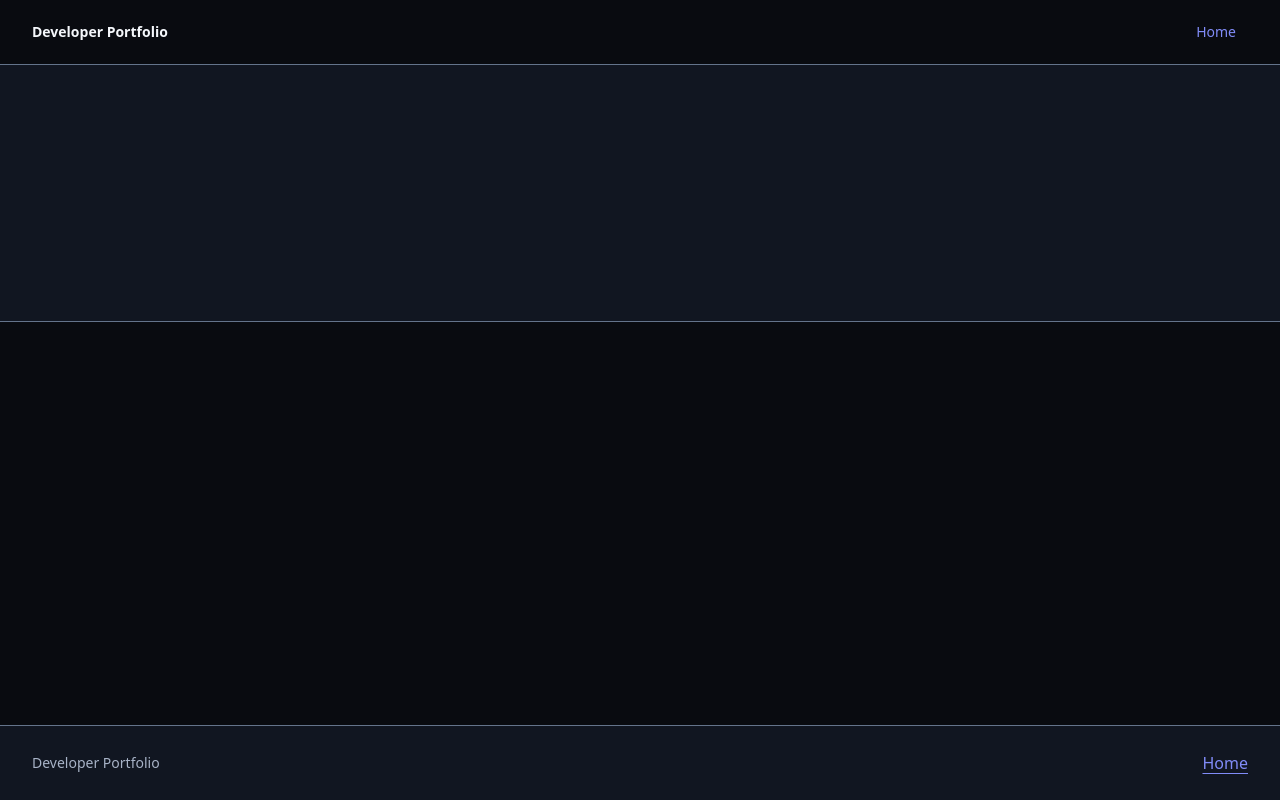
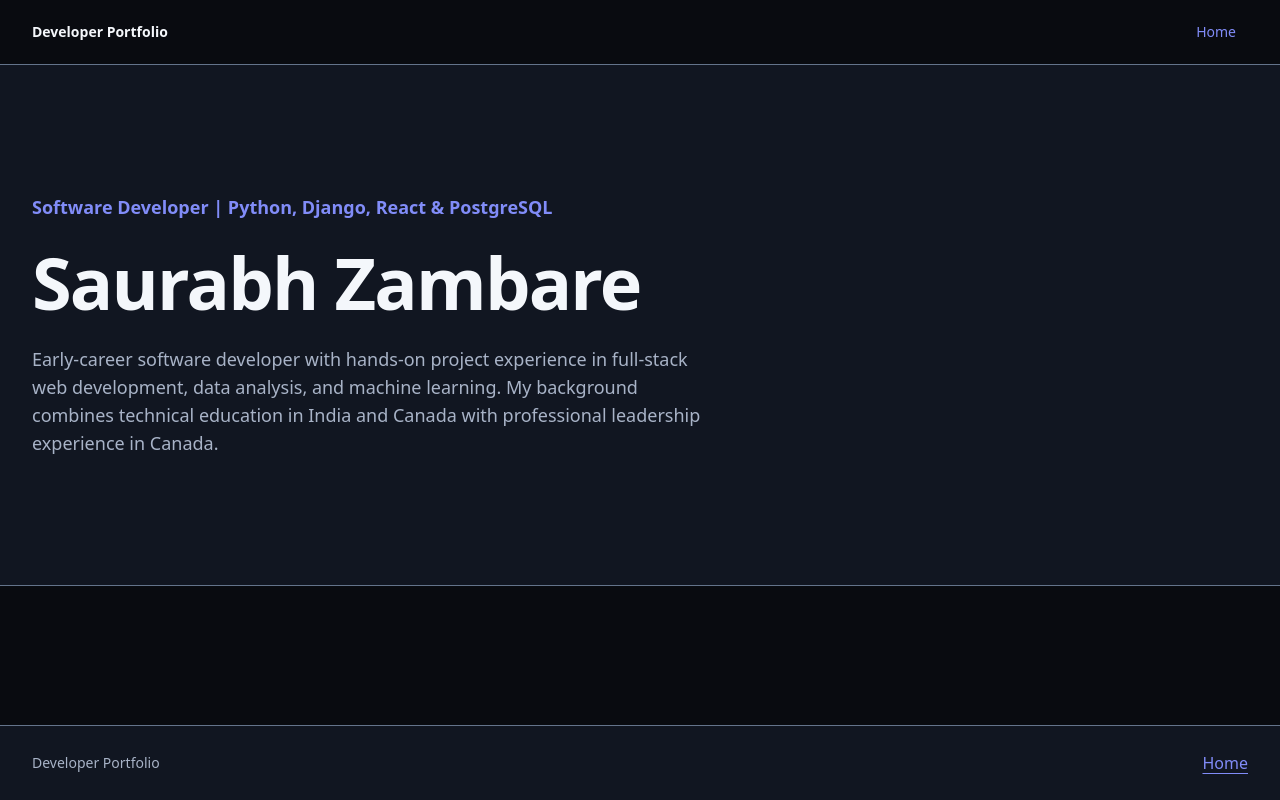
Before and after one commit to Saurabhzambare/ai-powered-developer-portfolio, a React (Vite) app in the folder frontend/: page / in a window 1280 px wide. Built offline with nearby package versions, Linux system fonts and the light colour scheme.

Commit message:
feat: add approved homepage hero content

```diff
--- a/frontend/src/components/home/HeroSection.tsx
+++ b/frontend/src/components/home/HeroSection.tsx
@@ -1,4 +1,7 @@
+import { candidateProfile } from '../../content/candidateProfile'
 import { Container } from '../layout/Container'
+import { Heading } from '../ui/Heading'
+import { Text } from '../ui/Text'
 
 export function HeroSection() {
   return (
@@ -7,7 +10,17 @@ export function HeroSection() {
       className="w-full border-b border-border bg-surface py-20 sm:py-24 lg:py-32"
     >
       <Container>
-        <div className="max-w-3xl" />
+        <div className="flex max-w-3xl flex-col gap-5 sm:gap-6">
+          <Text variant="body-large" className="font-semibold text-primary">
+            {candidateProfile.headline}
+          </Text>
+          <Heading level={1} variant="display" className="text-balance">
+            {candidateProfile.name}
+          </Heading>
+          <Text variant="body-large" tone="muted" className="max-w-2xl">
+            {candidateProfile.summary}
+          </Text>
+        </div>
       </Container>
     </section>
   )
--- a/frontend/src/content/candidateProfile.ts
+++ b/frontend/src/content/candidateProfile.ts
@@ -2,7 +2,7 @@ import type { CandidateProfile } from './types'
 
 export const candidateProfile = {
   name: 'Saurabh Zambare',
-  headline: 'Software Developer | Full-Stack Web Development',
+  headline: 'Software Developer | Python, Django, React & PostgreSQL',
   summary:
     'Early-career software developer with hands-on project experience in full-stack web development, data analysis, and machine learning. My background combines technical education in India and Canada with professional leadership experience in Canada.',
   about: [
```
Also changed, not shown: 1 other file (tests, documents, lock files or other folders).
